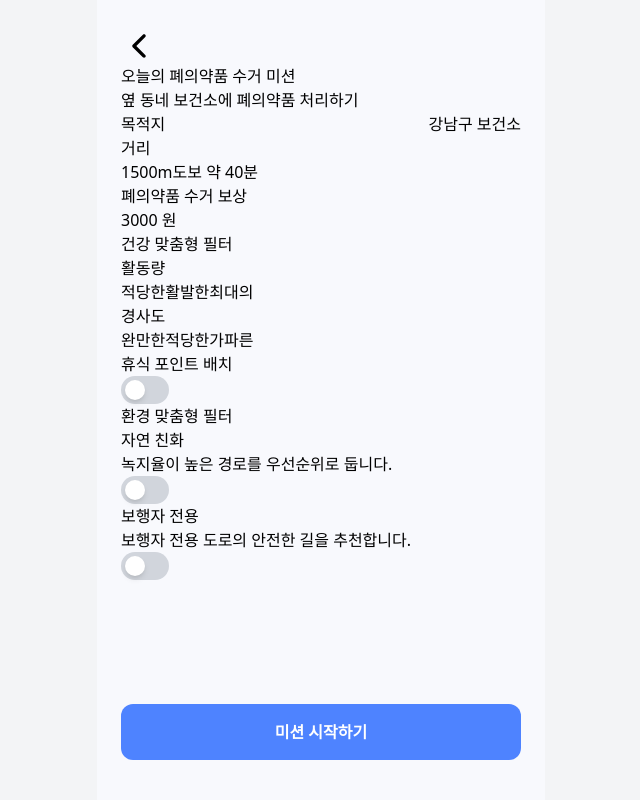
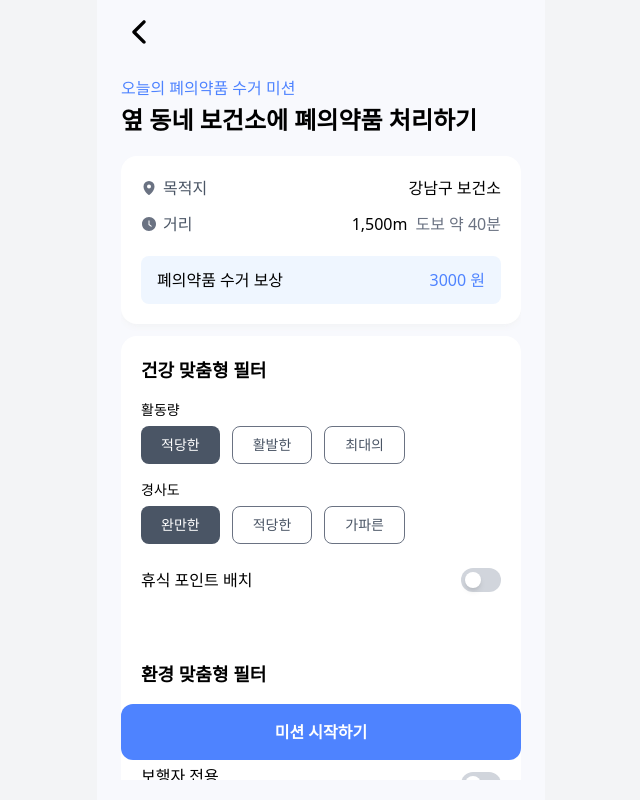
Before and after one commit to mediwalk/Mediwalk-FE, a React (Vite) app: page /mission/1 in a window 1280 px wide. Shown: the whole page, without its empty margins (319-959 px from the left). Built offline with nearby package versions, Linux system fonts and the light colour scheme.

Commit message:
feat : MissionDetail 페이지 구현

```diff
--- a/src/components/ToggleButton.tsx
+++ b/src/components/ToggleButton.tsx
@@ -7,14 +7,14 @@ const ToggleButton = ({ isOn, onToggle }: ToggleProps) => {
   return (
     <button
       onClick={onToggle}
-      className={`relative w-12 h-7 flex items-center rounded-full px-1 transition-colors duration-300 ${
+      className={`relative w-10 h-6 flex items-center rounded-full px-1 transition-colors duration-300 ${
         isOn ? "bg-primary" : "bg-gray-300"
       }`}
     >
       {/* 토글 내부의 하얀 원 */}
       <div
-        className={`w-5 h-5 bg-white rounded-full shadow-md transform transition-transform duration-300 ${
-          isOn ? "translate-x-5" : "translate-x-0"
+        className={`w-4 h-4 bg-white rounded-full shadow-md transform transition-transform duration-300 ${
+          isOn ? "translate-x-4" : "translate-x-0"
         }`}
       />
     </button>
--- a/src/pages/Home/Mission/MissionDetail.tsx
+++ b/src/pages/Home/Mission/MissionDetail.tsx
@@ -2,6 +2,8 @@ import { IoIosArrowBack } from "react-icons/io";
 import { useNavigate } from "react-router-dom";
 import ToggleButton from "../../../components/ToggleButton";
 import { useState } from "react";
+import { AiFillClockCircle } from "react-icons/ai";
+import { PiMapPinFill } from "react-icons/pi";
 // import { useParams } from "react-router-dom";
 
 const MissionDetail = () => {
@@ -9,89 +11,131 @@ const MissionDetail = () => {
 
   const navigate = useNavigate();
 
+  const [activeLevel, setActiveLevel] = useState<string>("적당한");
+  const [slopeLevel, setSlopeLevel] = useState<string>("완만한");
+
   const [isRestingPointOn, setIsRestingPoint] = useState(false);
   const [isNatureFriendly, setIsNatureFriendly] = useState(false);
   const [isPedestrianZone, setIsPedestrianZone] = useState(false);
 
+  // 필터 버튼 선택
+  const renderFilterButtons = (
+    options: string[],
+    current: string,
+    setter: (val: string) => void,
+  ) => (
+    <div className="flex gap-3">
+      {options.map((option) => (
+        <button
+          key={option}
+          onClick={() => setter(option)}
+          className={`px-5 py-2 rounded-lg text-sm transition-colors duration-200 ${
+            current === option
+              ? "bg-gray-600 text-white"
+              : "bg-white text-gray-600 border border-gray-500"
+          }`}
+        >
+          {option}
+        </button>
+      ))}
+    </div>
+  );
+
   return (
-    <div className="px-6">
+    <div className="px-6 h-screen flex flex-col overflow-hidden">
       {/* 헤더 */}
-      <header className="flex h-16 items-end">
+      <header className="flex h-16 items-center shrink-0">
         <div className="cursor-pointer">
           <IoIosArrowBack className="size-9" onClick={() => navigate("/")} />
         </div>
       </header>
+
       {/* 메인 영역 */}
-      <div>
+      <div className="flex flex-col gap-5 py-3 pb-5 overflow-hidden">
         {/* 미션 제목 */}
-        <section>
-          <h4>오늘의 폐의약품 수거 미션</h4>
-          <h1>옆 동네 보건소에 폐의약품 처리하기</h1>
+        <section className="flex flex-col gap-1 shrink-0">
+          <h4 className="text-primary font-medium">
+            오늘의 폐의약품 수거 미션
+          </h4>
+          <h1 className="text-2xl font-semibold">
+            옆 동네 보건소에 폐의약품 처리하기
+          </h1>
         </section>
 
         {/* 미션 내용 */}
-        <section>
+        <section className="flex flex-col flex-1 gap-3 overflow-y-auto pb-25 no-scrollbar">
           {/* 목적지, 거리, 보상 박스 */}
-          <div>
+          <div className="flex flex-col gap-5 p-5 bg-white rounded-2xl shadow-md shadow-gray-100">
             {/* 목적지, 거리 */}
-            <div>
+            <div className="flex flex-col gap-3">
               {/* 목적지 영역 */}
               <div className="flex justify-between">
-                <p>목적지</p>
+                <div className="flex items-center gap-1.5 text-gray-600 ">
+                  <PiMapPinFill className="size-4 text-gray-500" />
+                  <span className="font-medium">목적지</span>
+                </div>
                 <p>강남구 보건소</p>
               </div>
               {/* 거리 영역 */}
-              <div>
-                <p>거리</p>
-                <p>
-                  1500m
-                  <span>도보 약 40분</span>
-                </p>
+              <div className="flex justify-between ">
+                <div className="flex items-center gap-1.5 text-gray-600 ">
+                  <AiFillClockCircle className="size-4 text-gray-500" />
+                  <span className=" font-medium">거리</span>
+                </div>
+                <div className="flex items-center gap-2 justify-end">
+                  <span className="font-medium">1,500m</span>
+                  <span className="text-gray-500 ">도보 약 40분</span>
+                </div>
               </div>
             </div>
             {/* 보상 영역 */}
-            <div>
+            <div className="bg-blue-50 flex justify-between px-4 py-3 rounded-lg font-medium">
               <p>폐의약품 수거 보상</p>
-              <p>3000 원</p>
+              <p className="text-primary">3000 원</p>
             </div>
           </div>
           {/* 필터 영역 */}
-          <div>
+          <div className="flex flex-col gap-5 px-5 py-5 bg-white rounded-2xl shadow-md shadow-gray-100">
             {/* 건강 맞춤형 필터 */}
-            <h2>건강 맞춤형 필터</h2>
-            <div>
-              <div>
-                <h5>활동량</h5>
-                <div>
-                  <button>적당한</button>
-                  <button>활발한</button>
-                  <button>최대의</button>
+            <div className="flex flex-col gap-4 mb-4">
+              <h2 className="text-lg font-semibold">건강 맞춤형 필터</h2>
+              <div className="flex flex-col gap-4 mb-5">
+                <div className="flex flex-col gap-1.5">
+                  <h5 className="font-medium text-sm">활동량</h5>
+                  {renderFilterButtons(
+                    ["적당한", "활발한", "최대의"],
+                    activeLevel,
+                    setActiveLevel,
+                  )}
                 </div>
+                <div className="flex flex-col gap-1.5">
+                  <h5 className="font-medium text-sm">경사도</h5>
+                  {renderFilterButtons(
+                    ["완만한", "적당한", "가파른"],
+                    slopeLevel,
+                    setSlopeLevel,
+                  )}
                 </div>
-              <div>
-                <h5>경사도</h5>
-                <div>
-                  <button>완만한</button>
-                  <button>적당한</button>
-                  <button>가파른</button>
-                </div>
-              </div>
-              <div>
-                <p>휴식 포인트 배치</p>
+                <div className="flex justify-between items-center mt-2">
+                  <p className="font-medium">휴식 포인트 배치</p>
                   <ToggleButton
                     isOn={isRestingPointOn}
                     onToggle={() => setIsRestingPoint(!isRestingPointOn)}
                   />
                 </div>
               </div>
+            </div>
             {/* 환경 맞춤형 필터 */}
-            <h2>환경 맞춤형 필터</h2>
+            <div className="flex flex-col gap-4 py-3">
+              <h2 className="text-lg font-semibold">환경 맞춤형 필터</h2>
+              <div className="flex flex-col gap-5">
+                {/* 자연 친화 */}
+                <div className="flex justify-between items-center">
                   <div>
-              {/* 자연 친화 */}
-              <div>
-                <div>
-                  <p>자연 친화</p>
-                  <p>녹지율이 높은 경로를 우선순위로 둡니다.</p>
+                    <p className="font-medium">자연 친화</p>
+                    <p className="text-xs text-gray-500">
+                      녹지율이 높은 경로를 우선순위로 둡니다.
+                    </p>
                   </div>
                   <ToggleButton
                     isOn={isNatureFriendly}
@@ -99,15 +143,18 @@ const MissionDetail = () => {
                   />
                 </div>
                 {/* 보행자 전용 */}
+                <div className="flex justify-between items-center">
                   <div>
-                <div>
-                  <p>보행자 전용</p>
-                  <p>보행자 전용 도로의 안전한 길을 추천합니다.</p>
+                    <p className="font-medium">보행자 전용</p>
+                    <p className="text-xs text-gray-500">
+                      보행자 전용 도로의 안전한 길을 추천합니다.
+                    </p>
                   </div>
                   <ToggleButton
                     isOn={isPedestrianZone}
                     onToggle={() => setIsPedestrianZone(!isPedestrianZone)}
                   />
+                </div>
               </div>
             </div>
           </div>
```
Lines whose indentation alone changed are shown as unchanged.
